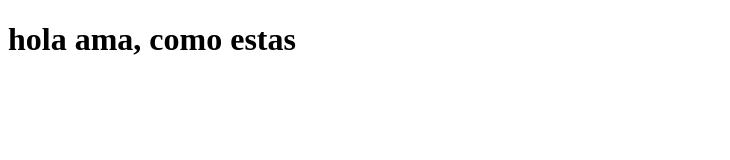
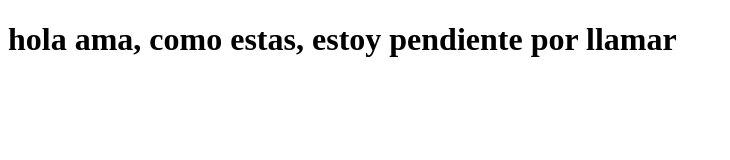
Before and after one commit to wilsoncap/fundamentos_flask, a plain HTML site: page index.html in a window 1280 px wide. Shown: the whole page, without its empty margins (0-730 px from the left). Drawn offline with Linux system fonts and the light colour scheme.

```diff
--- a/index.html
+++ b/index.html
@@ -7,6 +7,6 @@
     <title>Document</title>
   </head>
   <body>
-    <h1>hola ama, como estas</h1>
+    <h1>hola ama, como estas, estoy pendiente por llamar</h1>
   </body>
 </html>
```
